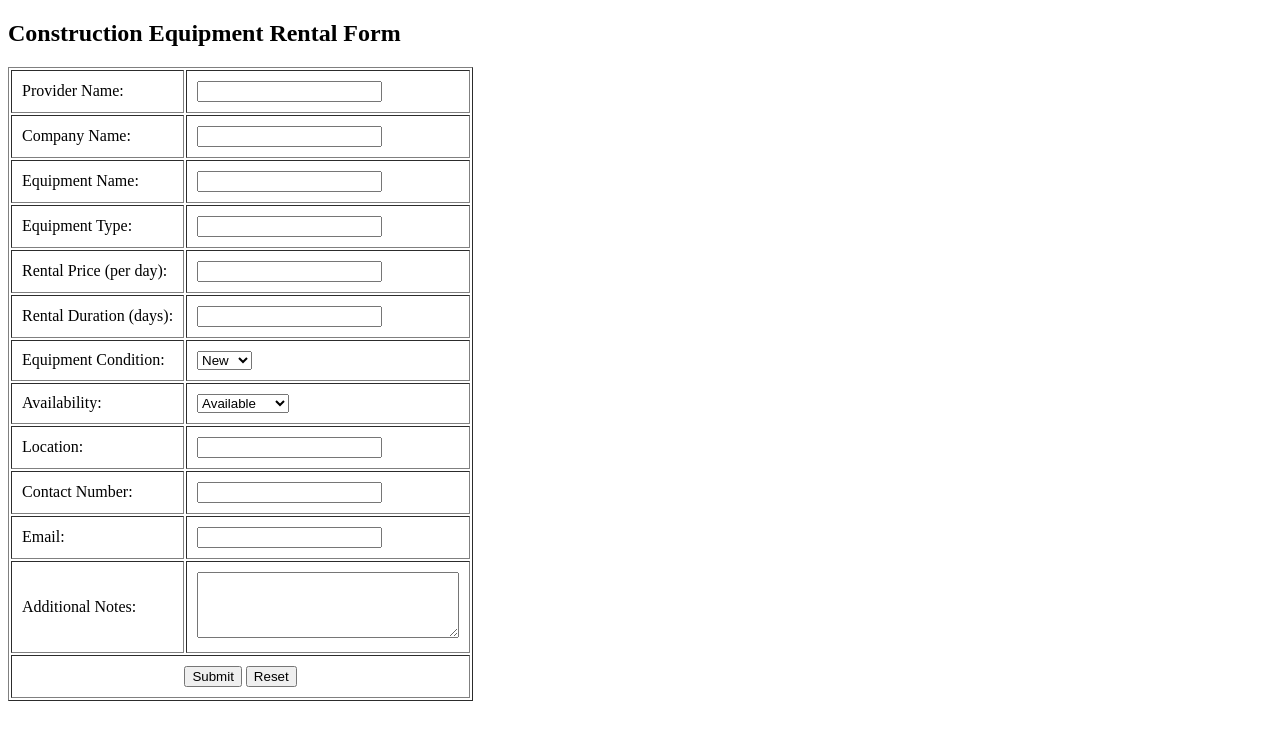
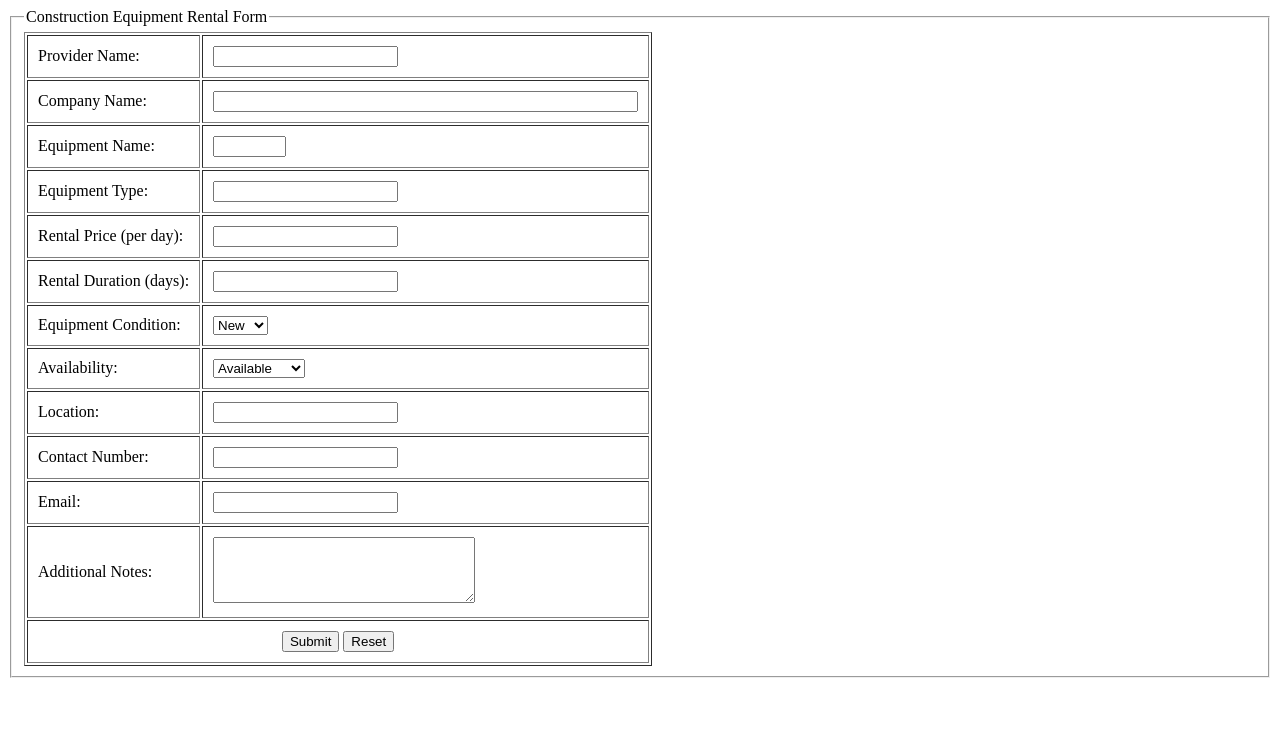
Before and after one commit to Hasan-MdMehedi/FinalWebtechProject, a PHP site: page /form.php in a window 1280 px wide. Shown: the top 740 px of the page. Run offline with PHP 8.4, Linux system fonts and the light colour scheme.

Commit message:
newchangebymehedi

```diff
--- a/form.php
+++ b/form.php
@@ -6,7 +6,8 @@
     <title>Equipment Rental Form</title>
 </head>
 <body>
-    <h2>Construction Equipment Rental Form</h2>
+    <fieldset>
+    <legend>Construction Equipment Rental Form</legend>
     <form action="action_page.php" method="post">
         <table border="1" cellpadding="10">
             <tr>
@@ -15,11 +16,11 @@
             </tr>
             <tr>
                 <td><label for="company_name">Company Name:</label></td>
-                <td><input type="text" id="company_name" name="company_name" required></td>
+                <td><input type="text" id="company_name" name="company_name" size="50" required></td>
             </tr>
             <tr>
                 <td><label for="equipment_name">Equipment Name:</label></td>
-                <td><input type="text" id="equipment_name" name="equipment_name" required></td>
+                <td><input type="text" id="equipment_name" name="equipment_name"  size="6"required></td>
             </tr>
             <tr>
                 <td><label for="equipment_type">Equipment Type:</label></td>
@@ -76,5 +77,6 @@
             </tr>
         </table>
     </form>
+</fieldset>
 </body>
 </html>
```
